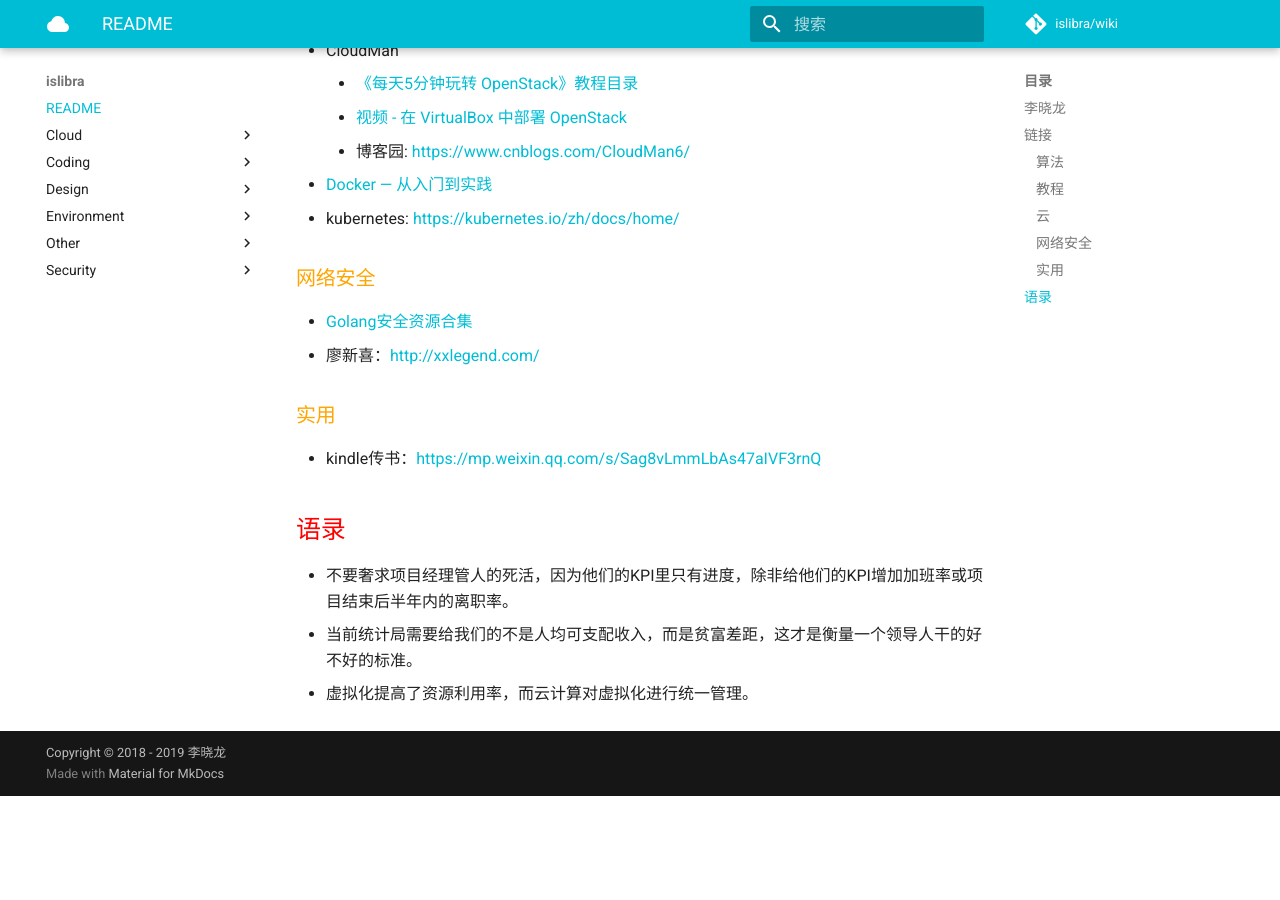
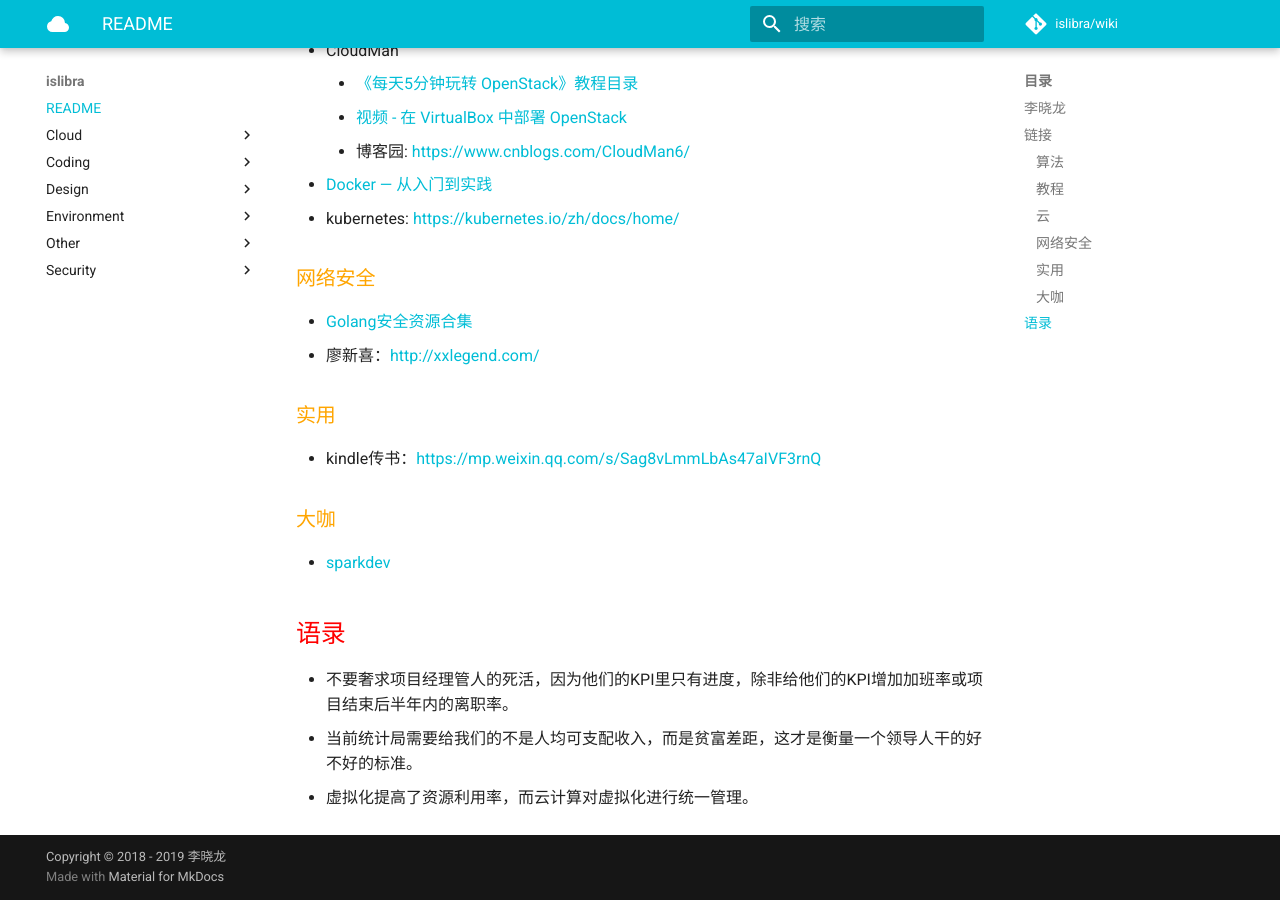
Before and after one commit to islibra/wiki, an MkDocs documentation site: the page built from docs/README.md, in a window 1280 px wide and 900 px high, scrolled down 881 px. Built offline with MkDocs 1.6.1 and Material for MkDocs 9.7.7, drawn with Linux system fonts in a browser that asks for light colours; comment, search, counter and statistics services are not loaded; before the commit the page ends 1677 px from its top, so only the background shows below that.

Commit message:
Update README.md

```diff
--- a/docs/README.md
+++ b/docs/README.md
@@ -44,6 +44,10 @@
 
 - kindle传书：<https://mp.weixin.qq.com/s/Sag8vLmmLbAs47aIVF3rnQ>
 
+### 大咖
+
+- [sparkdev](https://www.cnblogs.com/sparkdev/)
+
 
 ## 语录
 
```
